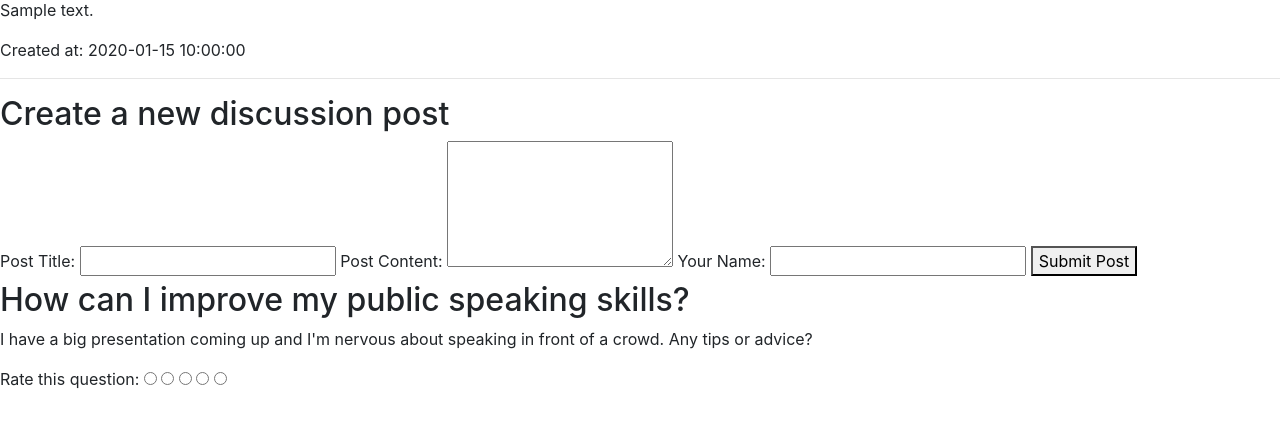
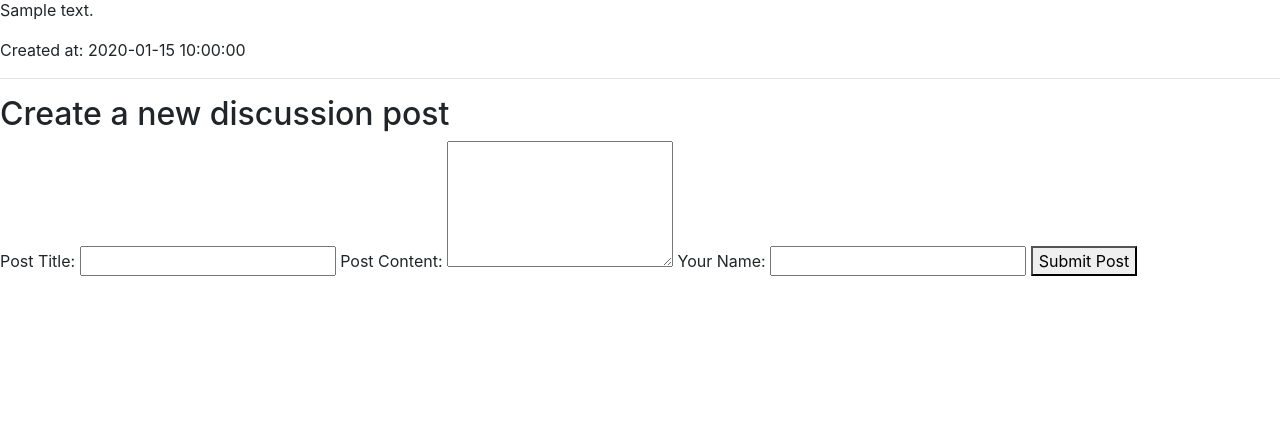
Before and after one commit to ririto90/CIS440-Capstone-Build-2, a PHP site: page /disscussion_board.php in a window 1280 px wide. Shown: the part 315-743 px from the top of the page. Run offline with PHP 8.4, Linux system fonts and the light colour scheme; tables that the repository leaves empty or names only in its code hold one stand-in row (values such as "Sample post").

Commit message:
Disscussion Board Update

```diff
--- a/html/disscussion_board.php
+++ b/html/disscussion_board.php
@@ -29,7 +29,7 @@
 		$questions_html .= "<button class='reply-btn btn' data-post-id='" . $row["id"] . "'>Reply</button>";
 		$questions_html .= "<div class='reply-form' data-post-id='" . $row["id"] . "' style='display:none;'>";
 		$questions_html .= "<form action='../replies_POST.php' method='post'>";
-		$questions_html .= "<input type='hidden' name='questions_id' value='" . $row["id"] . "'>";
+		$questions_html .= "<input type='hidden' name='question_id' value='" . $row["id"] . "'>";
 		$questions_html .= "<label for='post-content-" . $row["id"] . "'>Your Reply:</label>";
 		$questions_html .= "<textarea id='post-content-" . $row["id"] . "' name='content' rows='3' required></textarea>";
 		$questions_html .= "<label for='post-author-" . $row["id"] . "'>Your Name:</label>";
@@ -65,8 +65,6 @@
 } else {
     $questions_html .= "<p>No questions found</p>";
 }
-
-
 
 // Close the database connection
 mysqli_close($conn);
@@ -137,18 +135,6 @@
 			  <button type="submit">Submit Post</button>
 			</form>
 		  </div>
-		<div class="question">
-			<h2>How can I improve my public speaking skills?</h2>
-			<p>I have a big presentation coming up and I'm nervous about speaking in front of a crowd. Any tips or advice?</p>
-			<div class="rating">
-				<label>Rate this question:</label>
-				<input type="radio" name="rating" value="1"><label></label>
-				<input type="radio" name="rating" value="2"><label></label>
-				<input type="radio" name="rating" value="3"><label></label>
-				<input type="radio" name="rating" value="4"><label></label>
-				<input type="radio" name="rating" value="5"><label></label>
-            </div>
-        </div>
     </main>
 <script>
     const replyBtns = document.querySelectorAll('.reply-btn');
--- a/replies_POST.php
+++ b/replies_POST.php
@@ -13,12 +13,14 @@
 }
 
 // Get the form data
-$post_ID = $_POST('question_id');
+$post_ID = $_POST['question_id'];
 $post_content = $_POST['content'];
 $post_author = $_POST['author'];
 
 // Insert the form data into the table
-$sql = "INSERT INTO discussion_replies (question_id, author, content) VALUES ('$$post_ID', '$post_author'), '$post_content'";
+$sql = "INSERT INTO discussion_replies (question_id, author, content) VALUES ('$post_ID', '$post_author', '$post_content')";
+
+echo $sql;
 
 if (mysqli_query($conn, $sql)) {
     echo "New post created successfully";
```
